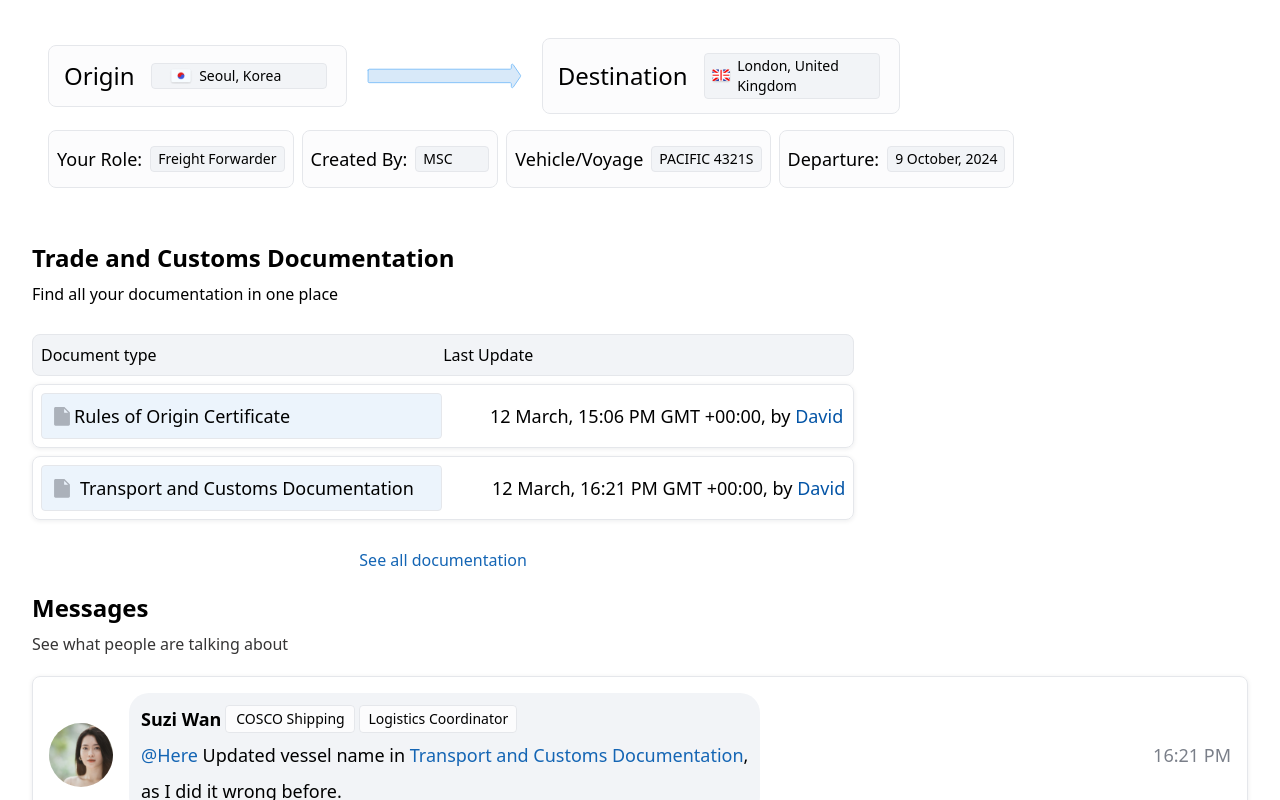
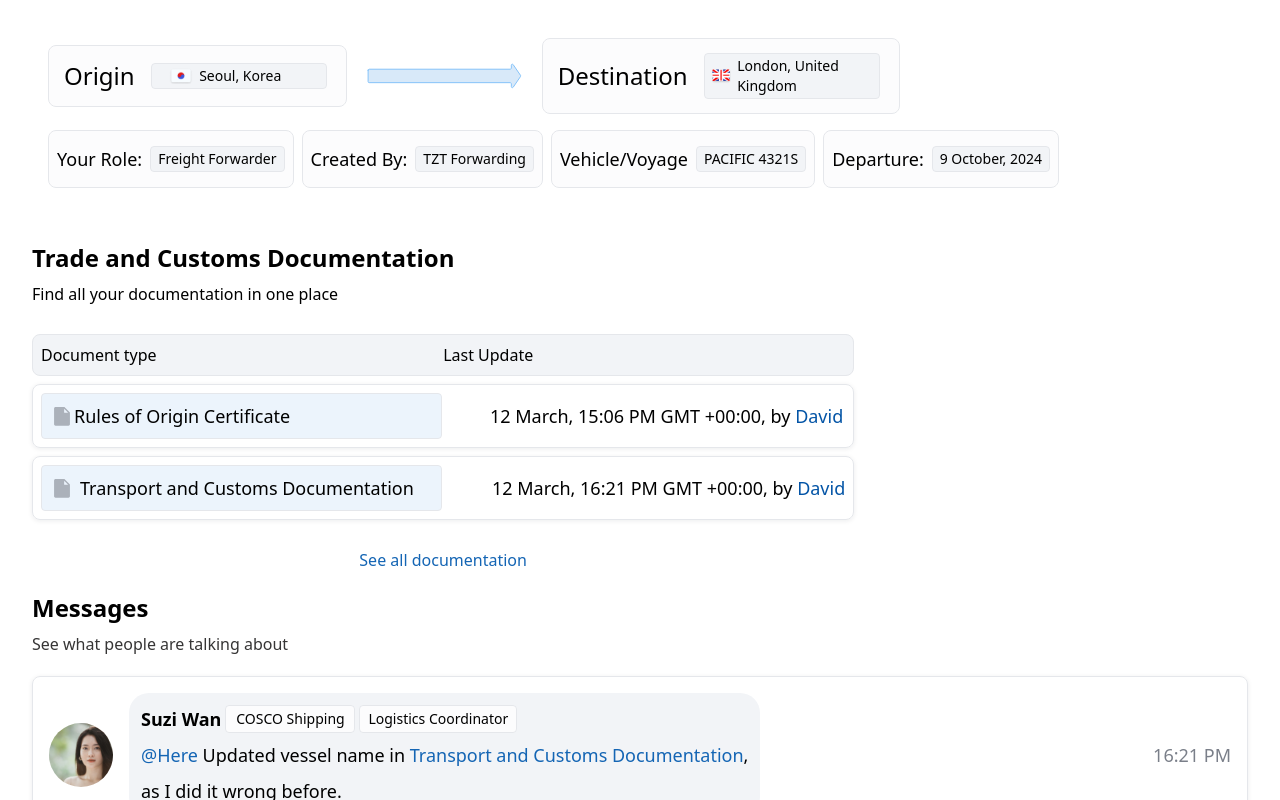
Before and after one commit to Timmotal/EWC_Shipping, a React (Vite) app: page /customsdocs in a window 1280 px wide. Shown: the top 800 px of the page. Built offline with nearby package versions, Linux system fonts and the light colour scheme.

Commit message:
TZT forwarding redo again for specific consignment

```diff
--- a/src/components/SpecificConsignmentBody.tsx
+++ b/src/components/SpecificConsignmentBody.tsx
@@ -26,7 +26,7 @@ const SpecificConsignmentBody = () => {
         },
 
         role: 'Freight Forwarder',
-        createdBy: 'MSC',
+        createdBy: 'TZT Forwarding',
 
         departureDate: '9 October, 2024'
       },
```
